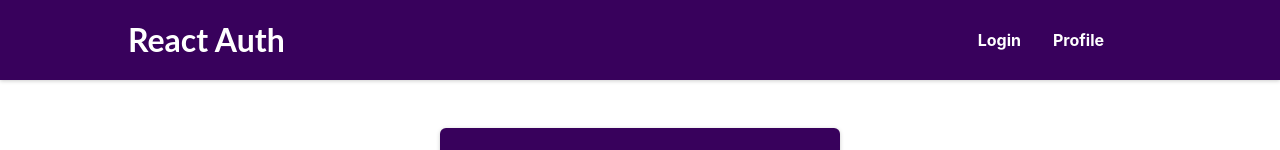
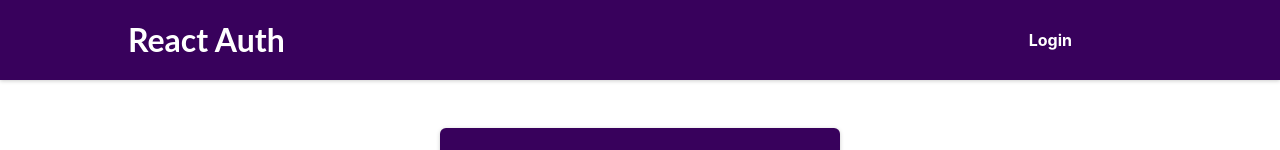
Before and after one commit to HarshaMacherla/React-Authentication-Demo-Project, a React (Create React App) app: page /auth in a window 1280 px wide. Shown: the top 150 px of the page. Built offline with nearby package versions, Linux system fonts and the light colour scheme.

Commit message:
Added functionality to save the token in the local storage and also load it into the context

```diff
--- a/src/App.js
+++ b/src/App.js
@@ -1,5 +1,5 @@
 import { Switch, Route } from "react-router-dom";
-
+import { ContextWrapper } from "./components/store/login-context";
 import Layout from "./components/Layout/Layout";
 import UserProfile from "./components/Profile/UserProfile";
 import AuthPage from "./pages/AuthPage";
@@ -10,19 +10,25 @@ function App() {
   const [isLoggedIn, setIsLoggedIn] = useState(false);
 
   return (
-    <Layout isLoggedIn={isLoggedIn} setIsLoggedIn={setIsLoggedIn}>
+    <ContextWrapper>
+      <Layout isLoggedIn={isLoggedIn} setIsLoggedIn={setIsLoggedIn} exact>
         <Switch>
           <Route path="/" exact>
             <HomePage />
           </Route>
           <Route path="/auth">
-          <AuthPage isLoggedIn={isLoggedIn} setIsLoggedIn={setIsLoggedIn} />
+            <AuthPage
+              isLoggedIn={isLoggedIn}
+              setIsLoggedIn={setIsLoggedIn}
+              exact
+            />
           </Route>
           <Route path="/profile">
-          <UserProfile />
+            <UserProfile exact />
           </Route>
         </Switch>
       </Layout>
+    </ContextWrapper>
   );
 }
 
--- a/src/components/Auth/AuthForm.js
+++ b/src/components/Auth/AuthForm.js
@@ -1,9 +1,11 @@
-import { useState, useRef } from "react";
-
+import { useState, useRef, useContext, useEffect } from "react";
+import LoginContext from "../store/login-context";
 import classes from "./AuthForm.module.css";
 import { Button } from "react-bootstrap";
 
-const AuthForm = ({ isLoggedIn, setIsLoggedIn }) => {
+const AuthForm = ({ setIsLoggedIn }) => {
+  const { handleTokenAdd } = useContext(LoginContext);
+
   const [isLogin, setIsLogin] = useState(true);
 
   const [isLoading, setIsLoading] = useState(false);
@@ -63,6 +65,7 @@ const AuthForm = ({ isLoggedIn, setIsLoggedIn }) => {
 
       const data = await response.json();
       const token = data.idToken;
+      localStorage.setItem("token", JSON.stringify(token));
       console.log(token);
       setIsLoggedIn(true);
     } catch (error) {
@@ -70,6 +73,10 @@ const AuthForm = ({ isLoggedIn, setIsLoggedIn }) => {
     }
     setIsLoading(false);
   };
+
+  useEffect(() => {
+    handleTokenAdd(localStorage.getItem("token"));
+  }, [handleTokenAdd]);
 
   return (
     <section className={classes.auth}>
--- a/src/components/Layout/MainNavigation.js
+++ b/src/components/Layout/MainNavigation.js
@@ -1,8 +1,16 @@
 import { Link } from "react-router-dom";
-
+import LoginContext from "../store/login-context";
 import classes from "./MainNavigation.module.css";
+import { useContext } from "react";
 
 const MainNavigation = (props) => {
+  const { handleTokenRemove } = useContext(LoginContext);
+
+  const handleLogout = () => {
+    handleTokenRemove();
+    props.setIsLoggedIn(false);
+  };
+
   return (
     <header className={classes.header}>
       <Link to="/">
@@ -10,16 +18,14 @@ const MainNavigation = (props) => {
       </Link>
       <nav>
         <ul>
+          <li>{!props.isLoggedIn && <Link to="/auth">Login</Link>}</li>
+          <li>{props.isLoggedIn && <Link to="/profile">Profile</Link>}</li>
           <li>
-            <Link to="/auth">Login</Link>
-          </li>
-          <li>
-            <Link to="/profile">Profile</Link>
-          </li>
-          <li>
-            {props.isLoggedIn && (
-              <button onClick={() => props.setIsLoggedIn(false)}>Logout</button>
-            )}
+            <Link to="/auth">
+              {props.isLoggedIn && (
+                <button onClick={handleLogout}>Logout</button>
+              )}
+            </Link>
           </li>
         </ul>
       </nav>
--- /dev/null
+++ b/src/components/store/login-context.js
@@ -0,0 +1,42 @@
+import React, { createContext, useCallback, useReducer } from "react";
+
+const LoginContext = createContext();
+
+const reducer = (state, action) => {
+  switch (action.type) {
+    case "ADD":
+      return { ...state, token: action.token };
+
+    case "REMOVE":
+      return { ...state, token: null };
+
+    default:
+      return state;
+  }
+};
+
+export const ContextWrapper = (props) => {
+  const handleTokenAdd = useCallback((token) => {
+    dispatch({ type: "ADD", token });
+  }, []);
+
+  const handleTokenRemove = useCallback(() => {
+    dispatch({ type: "REMOVE" });
+  }, []);
+
+  const [tokenState, dispatch] = useReducer(reducer, {
+    token: null,
+    storeToken: handleTokenAdd,
+    deleteToken: handleTokenRemove,
+  });
+
+  return (
+    <LoginContext.Provider
+      value={{ tokenState, handleTokenAdd, handleTokenRemove }}
+    >
+      {props.children}
+    </LoginContext.Provider>
+  );
+};
+
+export default LoginContext;
```
Lines whose indentation alone changed are shown as unchanged.
